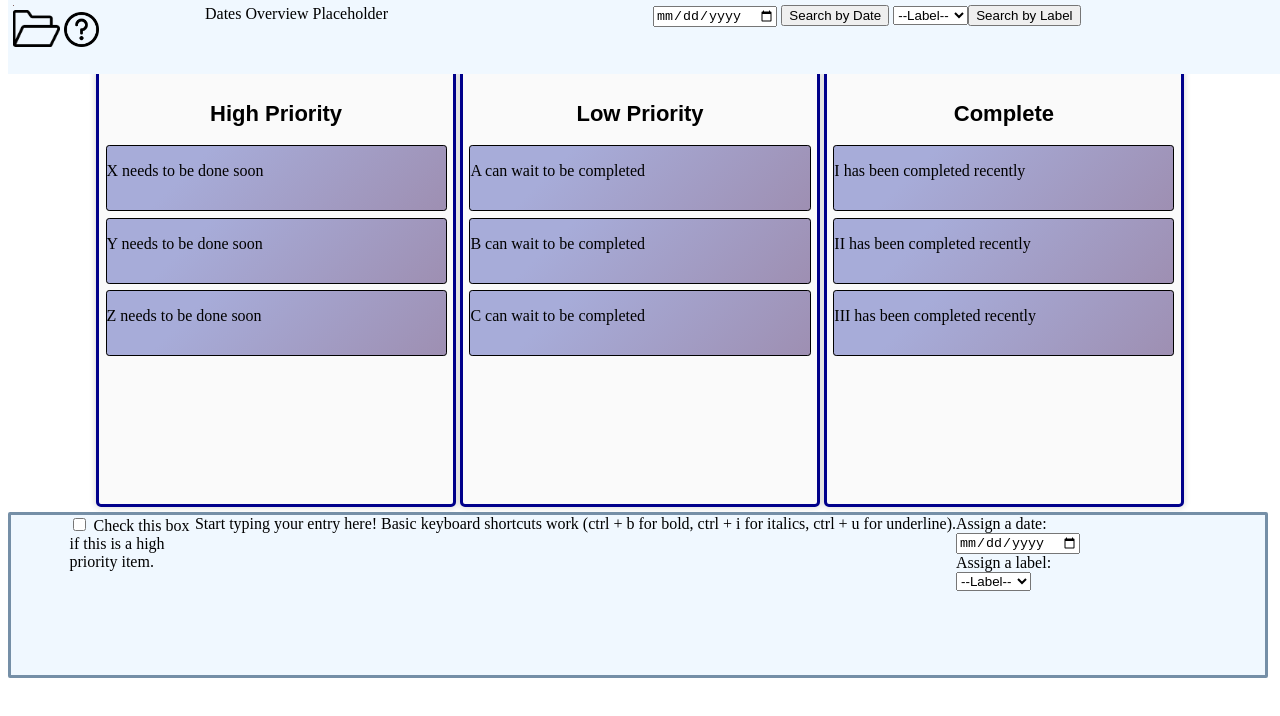
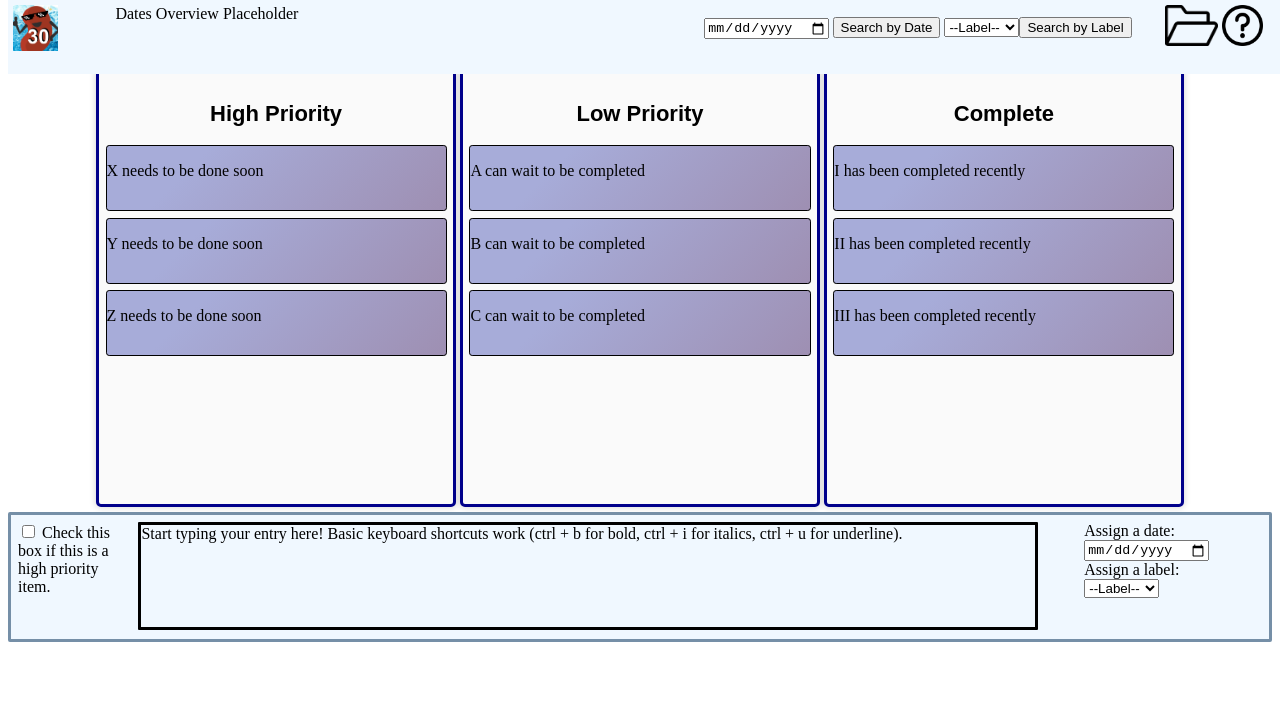
Before and after one commit to cse110-sp21-group30/cse110-sp21-group30, a plain HTML site: page source/index.html in a window 1280 px wide. Drawn offline with Linux system fonts and the light colour scheme.

Commit message:
Refine prototype style.css
- Added comments
- Finished gridding the header and editor

```diff
--- a/source/style.css
+++ b/source/style.css
@@ -1,8 +1,9 @@
+/* Header CSS Starts Here */
 header {
     position: fixed;
     display: grid;
-    grid-template-columns: 15% auto 50%;
-    grid-template-rows: 8%;
+    grid-template-columns: 8% auto 36% 10%;
+    grid-template-rows: auto;
     grid-gap: 0px;
     height: 8%;
     width: 100%;
@@ -15,39 +16,46 @@
 .grid_item1 {
     grid-column-start: 1;
     grid-column-end: 1;
-    grid-row-start: 1;
-    grid-row-end: 1;
+    justify-content: center;
+    align-content: top;
 }
 
 .grid_item2 {
     grid-column-start: 2;
     grid-column-end: 2;
-    grid-row-start: 1;
-    grid-row-end: 1;
+    justify-content: center;
 }
 
 .grid_item3 {
     grid-column-start: 3;
     grid-column-end: 3;
-    grid-row-start: 1;
-    grid-row-end: 1;
+    justify-content: right;
+    margin-top: 2.6%;
+}
+
+.grid_item4{
+    grid-column-start: 4;
+    grid-column-end: 4;
+    justify-content: right;
 }
 
 #logo {
+    height: 5%;
+    margin: 0px 0px 0px 0px;
+}
+
+#FAQ {
     height: 4.5%;
     margin: 0px 0px 0px 0px;
 }
 
-#FAQ {
-    height: 3.8%;
+#archive {
+    height: 4.5%;
     margin: 0px 0px 0px 0px;
 }
+/* Header CSS Ends Here */
 
-#archive {
-    height: 4%;
-    margin: 0px 0px 0px 0px;
-}
-
+/* Body CSS Begins Here */
 .content{
     position:center;
     justify-content: center;
@@ -78,7 +86,6 @@
   list-style-type: none;
 }
 
-
 .task{
     display: flex;
     justify-content: left;
@@ -90,19 +97,25 @@
     border-radius: 0.2rem;
 }
 
-/* .editable:empty:before {
-    content: attr(data-placeholder);
-} */
+h1 {
+    padding-top: 0.5em;
+    position: relative;
+    text-align: center;
+    font-size: 22px;
+    font-family: 'Source Sans Pro', sans-serif;
+    color: black;
+}
 
+/* Editor CSS Begins Here*/
 #editor {
     position: fixed;
     display: grid;
-    grid-template-columns: 10% auto 20%;
-    grid-template-rows: 15%;
+    padding: 2px 2px 2px 2px;
+    grid-template-columns: 10% auto 15%;
+    grid-template-rows: auto;
     grid-gap: 0px;
     width: 98%;
-    justify-content: center;
-    height: 20%;
+    height: 15%;
     border-radius: 2px;
     border-style: solid;
     margin-top: 5px;
@@ -111,49 +124,33 @@
 	color:black;
 }
 
+#editor_text{
+    border-radius: 1px;
+    border-style: solid;
+    height: 85%;
+    max-height: 13vh;
+    width: 95%;
+    max-width: 150vh;
+    margin: 5px 0px 5px 0px;
+    overflow-y: scroll;
+    overflow-x: scroll;
+}
+
 .grid2_item1 {
+    padding: 5px 5px 5px 5px;
     grid-column-start: 1;
     grid-column-end: 1;
-    grid-row-start: 1;
-    grid-row-end: 1;
 }
 
 .grid2_item2 {
     grid-column-start: 2;
     grid-column-end: 2;
-    grid-row-start: 1;
-    grid-row-end: 1;
 }
 
 .grid2_item3 {
     grid-column-start: 3;
     grid-column-end: 3;
-    grid-row-start: 1;
-    grid-row-end: 1;
+    padding: 5px 5px 5px 5px;
 }
-
-#text{
-    border-radius: 2px;
-    border-style: solid;
-}
-
-.editor_text {
-    height: 100%;
-    width: 70%;
-    justify-content: center;
-    text-align: center;
-    position: center;
-    margin-top: 1pm;
-
-    /* padding: 20px 20px 20px 20px;  */
-    /* top: 0; */
-}
-
-h1 {
-  padding-top: 0.5em;
-  position: relative;
-  text-align: center;
-  font-size: 22px;
-  font-family: 'Source Sans Pro', sans-serif;
-    color: black;
-}
+/* Editor CSS Ends Here */
+/* Body CSS Ends Here */
```
Lines whose indentation alone changed are shown as unchanged.
